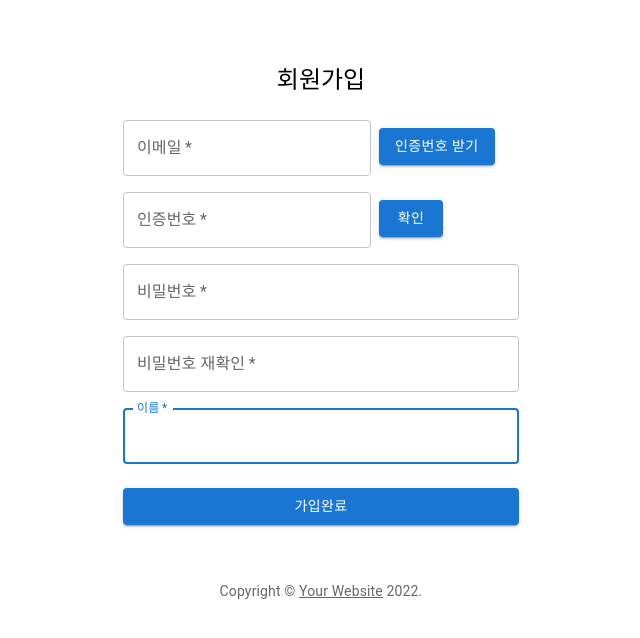
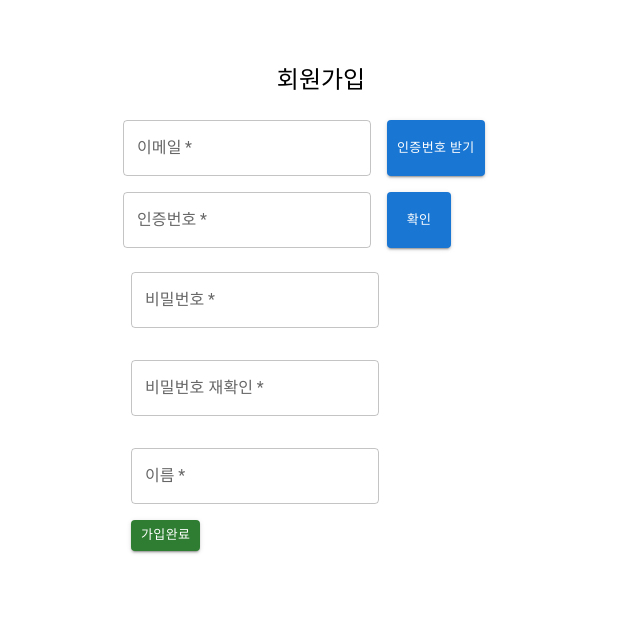
Before and after one commit to gwonmin/Philosophia, a React (Vite) app in the folder front/: page / in a window 1280 px wide. Shown: the top 638 px of the page, without its empty margins (319-959 px from the left). Built offline with nearby package versions, Linux system fonts and the light colour scheme; no server answers.

Commit message:
[Update]: Atoms와 Molecules 업데이트

```diff
--- /dev/null
+++ b/front/src/components/atoms/buttons.tsx
@@ -0,0 +1,30 @@
+import React from "react";
+
+import { Button, ButtonProps } from "@mui/material";
+
+export function BlueButton({ onClick, children }: ButtonProps): JSX.Element {
+  return (
+    <Button
+      onClick={onClick}
+      variant="contained"
+      size="small"
+      sx={{ mt: 1, mb: 1, ml: 1, mr: 1 }}
+    >
+      {children}
+    </Button>
+  );
+}
+
+export function GreenButton({ children, onClick }: ButtonProps) {
+  return (
+    <Button
+      onClick={onClick}
+      variant="contained"
+      size="small"
+      color="success"
+      sx={{ mt: 1, mb: 1, ml: 1, mr: 1 }}
+    >
+      {children}
+    </Button>
+  );
+}
--- /dev/null
+++ b/front/src/components/atoms/textInput.tsx
@@ -0,0 +1,27 @@
+import React from "react";
+
+import { TextField, TextFieldProps } from "@mui/material";
+
+export function TextFieldAtom({
+  required = true,
+  id,
+  label,
+  name,
+  autoComplete,
+  onChange,
+}: TextFieldProps) {
+  const commonProps = {
+    required,
+    id,
+    label,
+    name,
+    autoComplete,
+  };
+  return (
+    <TextField
+      {...commonProps}
+      onChange={onChange}
+      sx={{ mt: 1, mb: 1, ml: 1, mr: 1 }}
+    />
+  );
+}
--- /dev/null
+++ b/front/src/components/molecules/certification.tsx
@@ -0,0 +1,39 @@
+import React from "react";
+
+import { Stack } from "@mui/material";
+
+import { BlueButton, GreenButton } from "../atoms/buttons";
+import { TextFieldAtom } from "../atoms/textInput";
+
+type T = {
+  id: string;
+  label: string;
+  name: string;
+  autoComplete?: string;
+  onChange: any;
+  onClick: any;
+  buttonText: string;
+};
+
+export function Certification({
+  id,
+  label,
+  name,
+  autoComplete,
+  onChange,
+  onClick,
+  buttonText,
+}: T): JSX.Element {
+  return (
+    <Stack direction="row" spacing={2}>
+      <TextFieldAtom
+        id={id}
+        label={label}
+        name={name}
+        autoComplete={autoComplete}
+        onChange={onChange}
+      />
+      <BlueButton onClick={onClick}>{buttonText}</BlueButton>
+    </Stack>
+  );
+}
--- a/front/src/components/pages/RegisterPage.tsx
+++ b/front/src/components/pages/RegisterPage.tsx
@@ -3,38 +3,16 @@ import { useNavigate } from "react-router-dom";
 
 import * as Api from "../../api";
 
-import Avatar from "@mui/material/Avatar";
 import Button from "@mui/material/Button";
-import CssBaseline from "@mui/material/CssBaseline";
 import TextField from "@mui/material/TextField";
-import FormControlLabel from "@mui/material/FormControlLabel";
-import Checkbox from "@mui/material/Checkbox";
 import Link from "@mui/material/Link";
 import Grid from "@mui/material/Grid";
 import Box from "@mui/material/Box";
 import Typography from "@mui/material/Typography";
 import Container from "@mui/material/Container";
-import { createTheme, ThemeProvider } from "@mui/material/styles";
-
-function Copyright(props: any) {
-  return (
-    <Typography
-      variant="body2"
-      color="text.secondary"
-      align="center"
-      {...props}
-    >
-      {"Copyright © "}
-      <Link color="inherit" href="https://mui.com/">
-        Your Website
-      </Link>{" "}
-      {new Date().getFullYear()}
-      {"."}
-    </Typography>
-  );
-}
-
-const theme = createTheme();
+import { Certification } from "../molecules/certification";
+import { TextFieldAtom } from "../atoms/textInput";
+import { GreenButton } from "../atoms/buttons";
 
 export default function RegisterPage() {
   const navigate = useNavigate();
@@ -56,6 +34,7 @@ export default function RegisterPage() {
   };
 
   //confirmPassword는 반복되지 않으므로 state로 다룬다.
+  const [certification, setCertification] = useState("");
   const [confirmPassword, setConfirmPassword] = useState("");
 
   //이메일이 abc@example.com 형태인지 regex를 이용해 확인함.
@@ -98,6 +77,16 @@ export default function RegisterPage() {
     }
   };
 
+  const mailHandler = () => {
+    //나중에 메일 관련 api를 만들고 채울 부분
+    console.log("메일로 인증번호가 발송됩니다.");
+  };
+  const certificationHandler = () => {
+    //나중에 인증 관련 api와 연결할 함수
+    console.log("인증번호를 확인합니다.");
+  };
+  const submitHandler = () => {};
+
   return (
     <Container component="main" maxWidth="xs">
       <Box
@@ -114,73 +103,62 @@ export default function RegisterPage() {
         <Box component="form" noValidate onSubmit={handleSubmit} sx={{ mt: 3 }}>
           <Grid container spacing={2}>
             <Grid item xs={12}>
-              <TextField
-                required
+              <Certification
                 id="email"
                 label="이메일"
                 name="email"
                 autoComplete="email"
+                onChange={onChange}
+                onClick={mailHandler}
+                buttonText="인증번호 받기"
               />
-              <Button variant="contained" sx={{ mt: 1, mb: 1, ml: 1, mr: 1 }}>
-                인증번호 받기
-              </Button>
             </Grid>
             <Grid item xs={12}>
-              <TextField
-                required
+              <Certification
                 id="Certification"
                 label="인증번호"
                 name="Certification"
-              />
-              <Button variant="contained" sx={{ mt: 1, mb: 1, ml: 1, mr: 1 }}>
-                확인
-              </Button>
-            </Grid>
-            <Grid item xs={12}>
-              <TextField
-                required
-                fullWidth
-                name="password"
-                label="비밀번호"
-                type="password"
-                id="password"
-                autoComplete="new-password"
+                onChange={(e: {
+                  target: { value: React.SetStateAction<string> };
+                }) => {
+                  setCertification(e.target.value);
+                }}
+                onClick={certificationHandler}
+                buttonText="확인"
               />
             </Grid>
             <Grid item xs={12}>
-              <TextField
-                required
-                fullWidth
+              <TextFieldAtom
+                id="password"
+                label="비밀번호"
+                name="passowrd"
+                autoComplete="new-password"
+                onChange={onChange}
+              />
+            </Grid>
+            <Grid item xs={12}>
+              <TextFieldAtom
                 name="checkPassword"
                 label="비밀번호 재확인"
                 type="password"
                 id="checkPassword"
                 autoComplete="new-password"
+                onChange={onChange}
               />
             </Grid>
             <Grid item xs={12}>
-              <TextField
+              <TextFieldAtom
                 autoComplete="given-name"
                 name="name"
-                required
-                fullWidth
                 id="name"
                 label="이름"
-                autoFocus
+                onChange={onChange}
               />
             </Grid>
           </Grid>
-          <Button
-            type="submit"
-            fullWidth
-            variant="contained"
-            sx={{ mt: 3, mb: 2 }}
-          >
-            가입완료
-          </Button>
+          <GreenButton onClick={submitHandler}>가입완료</GreenButton>
         </Box>
       </Box>
-      <Copyright sx={{ mt: 5 }} />
     </Container>
   );
 }
```
